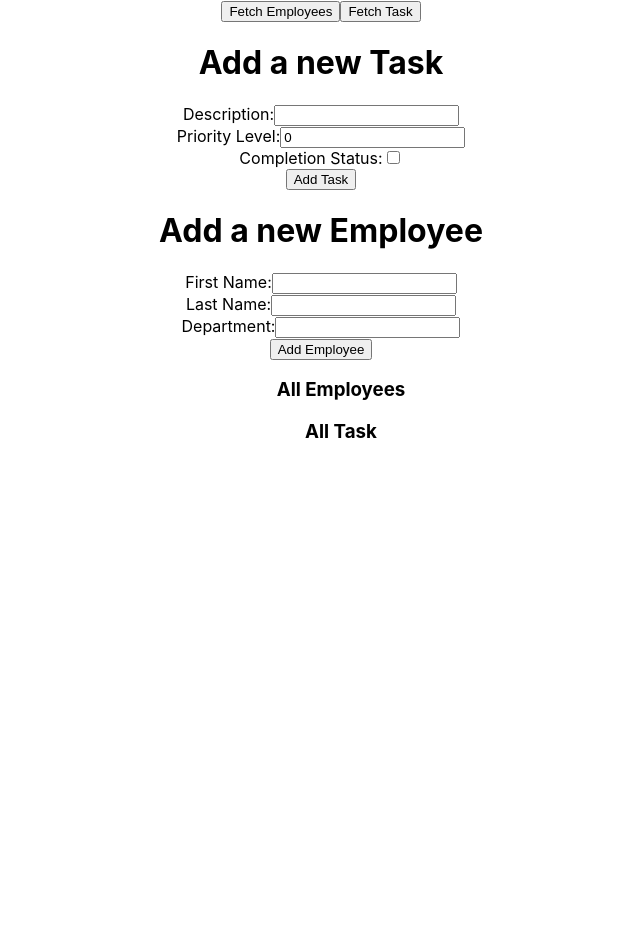
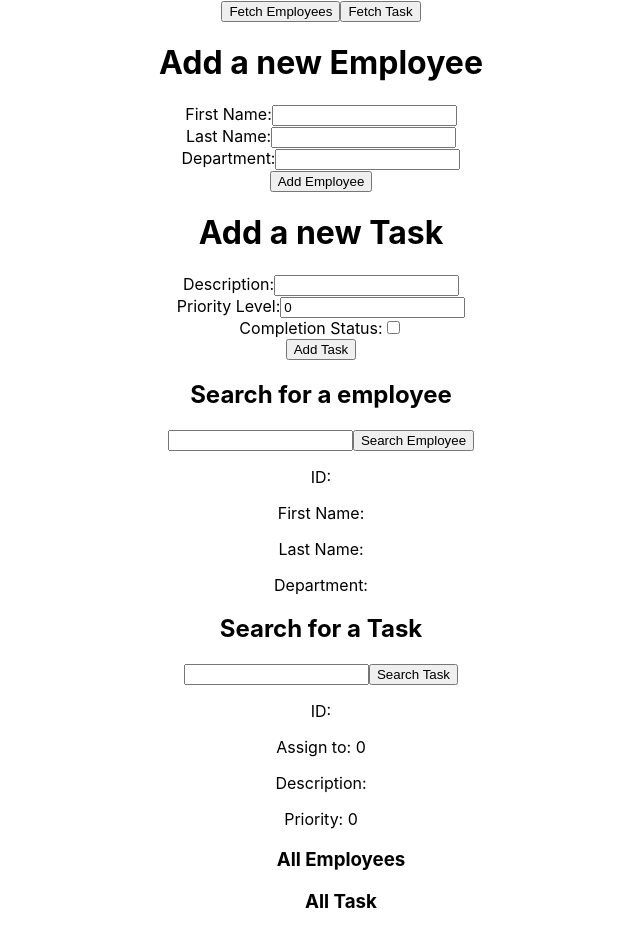
Before and after one commit to YoussefElsuradi/React-CRUD-Frontend, a React (Create React App) app: page / in a window 1280 px wide. Shown: the whole page, without its empty margins (319-959 px from the left). Before the commit the page ends 800 px from the top, so only its background shows below. Built offline with nearby package versions, Linux system fonts and the light colour scheme.

Commit message:
Finish search by id both task and employees

```diff
--- a/src/App.js
+++ b/src/App.js
@@ -3,7 +3,7 @@ import { useState } from 'react';
 import axios from 'axios';
 
 function App() {
-  // set state for all employees and task
+  // get state for all employees and task
   const [allEmployees, getEmployees] = useState([]);
   const [allTasks, getTasks] = useState([]);
 
@@ -16,6 +16,24 @@ function App() {
   const [firstName, setFirstName] = useState('');
   const [lastName, setLastName] = useState('');
   const [department, setDepartment] = useState('');
+
+  // set state for one employee
+  const [employee, setEmployee] = useState({
+    id: '',
+    employee_first_name: '',
+    employee_last_name: '',
+    department_name: '',
+  });
+
+  // set state for one task
+  const [task, setTask] = useState({
+    id: '',
+    assigned_to: 0,
+    description: '',
+    priority_level: 0,
+    completion_status: false
+  });
+
 
   // onChange handler for each input for task
   const handleDescriptionChange = (event) => {
@@ -38,6 +56,7 @@ function App() {
   const handleDepartmentChange = (event) => {
     setDepartment(event.target.value);
   };
+
 
   const fetchAllTasks = () => {
     axios.get('http://localhost:4000/tasks')
@@ -107,32 +126,31 @@ function App() {
         console.error(error);
       });
   };
+  // get request AI call
+  const getOneEmployee = async () => {
+    try {
+      const response = await axios.get(`http://localhost:4000/employees/${employee.id}`);
+      setEmployee(response.data);
+    } catch (error) {
+      console.error(error);
+    }
+  };
+
+
+  const getOneTask = async () => {
+    try {
+      const response = await axios.get(`http://localhost:4000/tasks/${task.id}`);
+      setTask(response.data);
+    } catch (error) {
+      console.error(error);
+    }
+  }
 
 
   return (
     <div className='App'>
       <button onClick={fetchAllEmployees}>Fetch Employees</button>
       <button onClick={fetchAllTasks}>Fetch Task</button>
-
-      <h1> Add a new Task</h1>
-      <form onSubmit={handleSubmitTasks}>
-        <label>
-          Description:
-          <input type="text" value={description} onChange={handleDescriptionChange} />
-        </label>
-        <br />
-        <label>
-          Priority Level:
-          <input type="number" value={priorityLevel} onChange={handlePriorityLevelChange} />
-        </label>
-        <br />
-        <label>
-          Completion Status:
-          <input type="checkbox" checked={completionStatus} onChange={handleCompletionStatusChange} />
-        </label>
-        <br />
-        <button type="submit">Add Task</button>
-      </form>
 
       <h1> Add a new Employee</h1>
       <form onSubmit={handleSubmitEmployees}>
@@ -154,6 +172,53 @@ function App() {
         <button type="submit">Add Employee</button>
       </form>
 
+      <h1> Add a new Task</h1>
+      <form onSubmit={handleSubmitTasks}>
+        <label>
+          Description:
+          <input type="text" value={description} onChange={handleDescriptionChange} />
+        </label>
+        <br />
+        <label>
+          Priority Level:
+          <input type="number" value={priorityLevel} onChange={handlePriorityLevelChange} />
+        </label>
+        <br />
+        <label>
+          Completion Status:
+          <input type="checkbox" checked={completionStatus} onChange={handleCompletionStatusChange} />
+        </label>
+        <br />
+        <button type="submit">Add Task</button>
+      </form>
+      {/* Search employee */}
+      <h2>Search for a employee</h2>
+      <input
+        type="text"
+        value={employee.id}
+        onChange={(e) => setEmployee({ ...employee, id: e.target.value })}
+      />
+      <button onClick={getOneEmployee}>Search Employee</button>
+      <div>
+        <p>ID: {employee.id}</p>
+        <p>First Name: {employee.employee_first_name}</p>
+        <p>Last Name: {employee.employee_last_name}</p>
+        <p>Department: {employee.department_name}</p>
+      </div>
+      <h2>Search for a Task</h2>
+      <input
+        type="text"
+        value={task.id}
+        onChange={(e) => setTask({ ...task, id: e.target.value })}
+      />
+      <button onClick={getOneTask}>Search Task</button>
+      <div>
+        <p>ID: {task.id}</p>
+        <p>Assign to: {task.assigned_to}</p>
+        <p>Description: {task.description}</p>
+        <p>Priority: {task.priority_level}</p>
+      </div>
+
 
       <ul>
         <h3> All Employees</h3>
@@ -165,7 +230,7 @@ function App() {
       </ul>
       <p> </p>
       <ul>
-          <h3> All Task</h3>
+        <h3> All Task</h3>
         {allTasks.map(allTasks => (
           <li key={allTasks.id}>
             {allTasks.description} - Priority: {allTasks.priority_level} - Completion: {allTasks.completion_status ? 'Complete' : 'Incomplete'}
```
